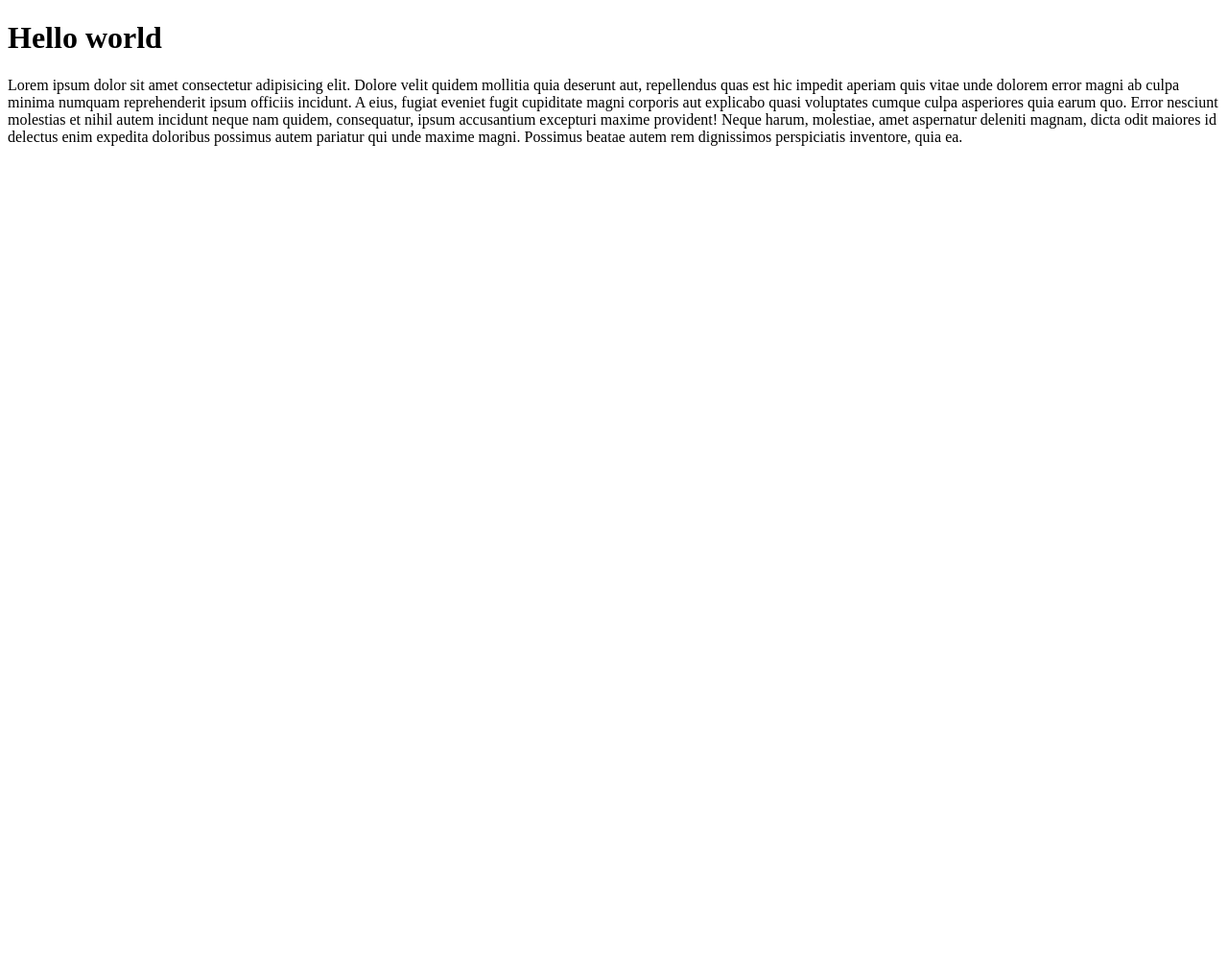
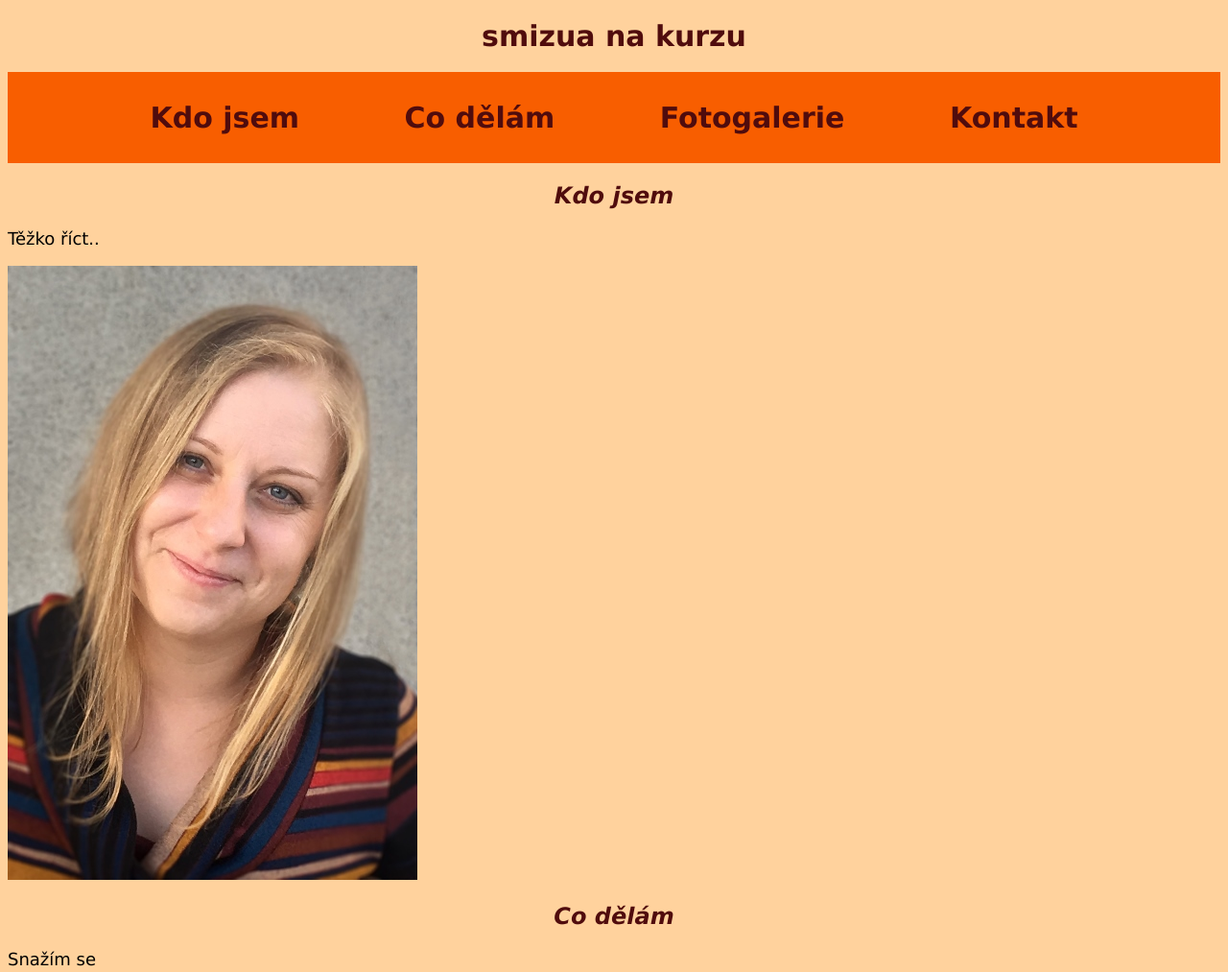
Before and after one commit to smizua/muj-web, a plain HTML site: page index.html in a window 1280 px wide. Shown: the top 1013 px of the page at 96% size. Before the commit the page ends 800 px from the top, so only its background shows below. Drawn offline with Linux system fonts and the light colour scheme.

Commit message:
přidán základní obsah

```diff
--- a/index.html
+++ b/index.html
@@ -1,13 +1,54 @@
 <!DOCTYPE html>
-<html lang="en">
+<html lang="cs">
 <head>
     <meta charset="UTF-8">
     <meta name="viewport" content="width=device-width, initial-scale=1.0">
-    <title>Document</title>
+    <title>smizua-web</title>
+    <link rel="stylesheet" href="style.css">
 </head>
+
+
 <body>
-    <h1>Hello world</h1>
+<header>
+    <h1>smizua na kurzu</h1>
+</header>
 
+<nav>
+<a href="#">Kdo jsem</a>
+<a href="#">Co dělám</a>
+<a href="#">Fotogalerie</a>
+<a href="#">Kontakt</a>
+</nav>
+
+<section>
+    <h2>Kdo jsem</h2>
+    <p>Těžko říct..</p>
+    <img src="obrazky/profil.JPG" alt="profilovka">
+</section>
+
+<section>
+    <h2>Co dělám</h2>
+    <p>Snažím se</p>
     <p>Lorem ipsum dolor sit amet consectetur adipisicing elit. Dolore velit quidem mollitia quia deserunt aut, repellendus quas est hic impedit aperiam quis vitae unde dolorem error magni ab culpa minima numquam reprehenderit ipsum officiis incidunt. A eius, fugiat eveniet fugit cupiditate magni corporis aut explicabo quasi voluptates cumque culpa asperiores quia earum quo. Error nesciunt molestias et nihil autem incidunt neque nam quidem, consequatur, ipsum accusantium excepturi maxime provident! Neque harum, molestiae, amet aspernatur deleniti magnam, dicta odit maiores id delectus enim expedita doloribus possimus autem pariatur qui unde maxime magni. Possimus beatae autem rem dignissimos perspiciatis inventore, quia ea.</p>
+</section>
+
+<section>
+    <h2>Fotogalerie</h2>
+    <p>Pár ukázek něčeho</p>
+    <img src="obrazky/kameny.JPG" alt="kameny">
+    <img src="obrazky/ledovec.JPG" alt="ledovec">
+    <img src="obrazky/ovoce.JPG" alt="ovoce">
+    <img src="obrazky/strom.JPG" alt="strom">
+</section>
+
+<section>
+    <h2>Kontakt</h2>
+    <p>Zde jsem</p>
+</section>
+
+<footer>
+    <p>smizua 2025</p>
+</footer>
+
 </body>
 </html>
--- /dev/null
+++ b/style.css
@@ -0,0 +1,50 @@
+/* Moderní box model - nastavená šířka boxu je včetně paddingu a borderu */
+html {
+    box-sizing: border-box;
+  }
+
+  *,
+  *:before,
+  *:after {
+    box-sizing: inherit;
+  }
+
+  /*
+  ------------------------------------------------
+  */
+
+body {
+    font-family:'Lucida Sans', 'Lucida Sans Regular', 'Lucida Grande', 'Lucida Sans Unicode', Geneva, Verdana, sans-serif;
+    font-size: 18px;
+    color: black;
+    background-color: #FFD29D;
+}
+
+nav {
+    text-align: center;
+    padding: 30px;
+    font-size: 30px;
+    background-color: #F85E00;
+}
+
+nav a {
+    padding: 50px;
+    text-decoration: none;
+    color: #500c0d;
+    font-weight: bold;
+}
+
+h1 {
+    text-align: center;
+    color: #500c0d;
+    font-size: 30px;
+    font-weight: bold;
+}
+
+h2 {
+    text-align: center;
+    color: #500c0d;
+    font-size: 24px;
+    font-weight: bold;
+    font-style: italic;
+}
```
Also changed, not shown: obrazky/kameny.JPG (added), obrazky/ledovec.JPG (added), obrazky/ovoce.JPG (added), obrazky/profil.JPG (added), obrazky/strom.JPG (added).
